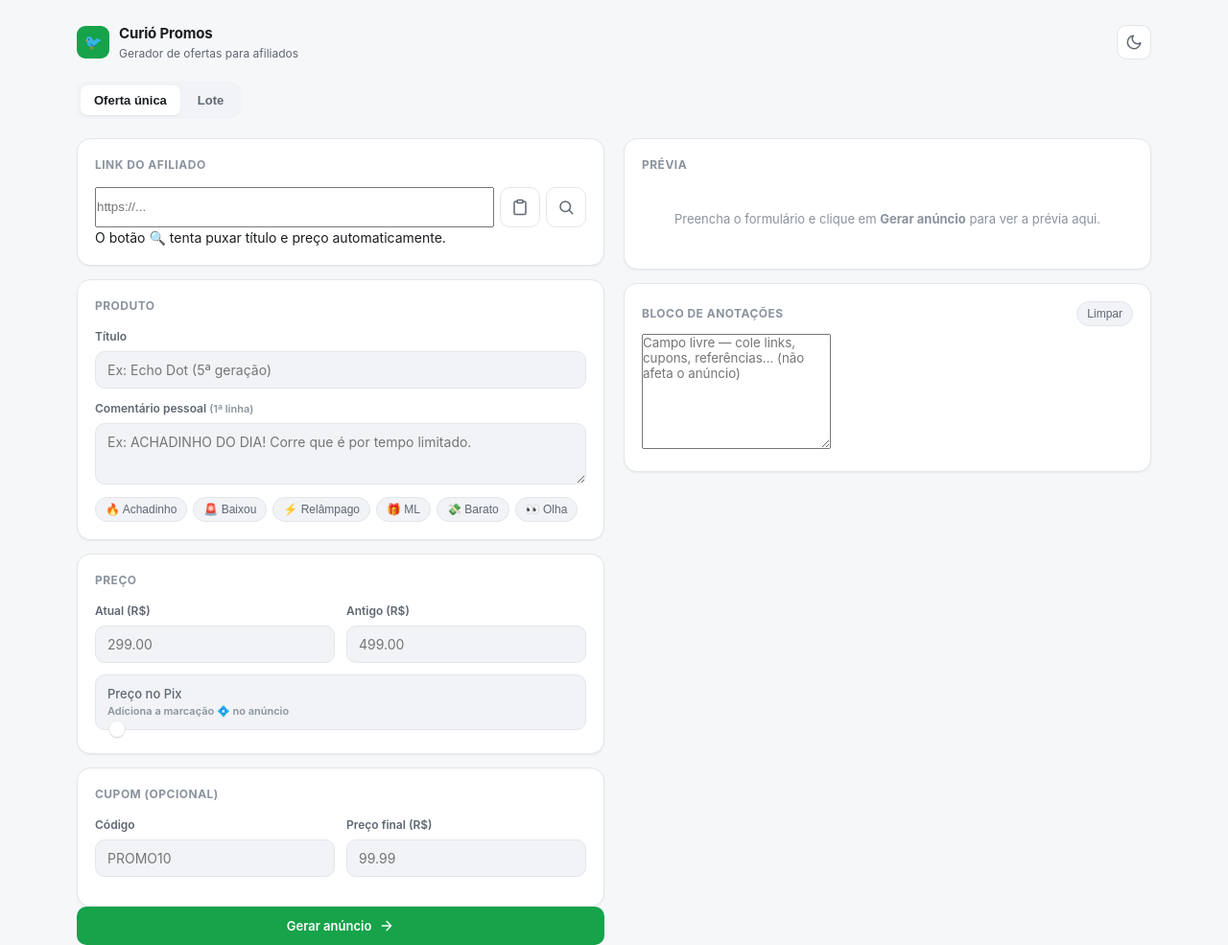
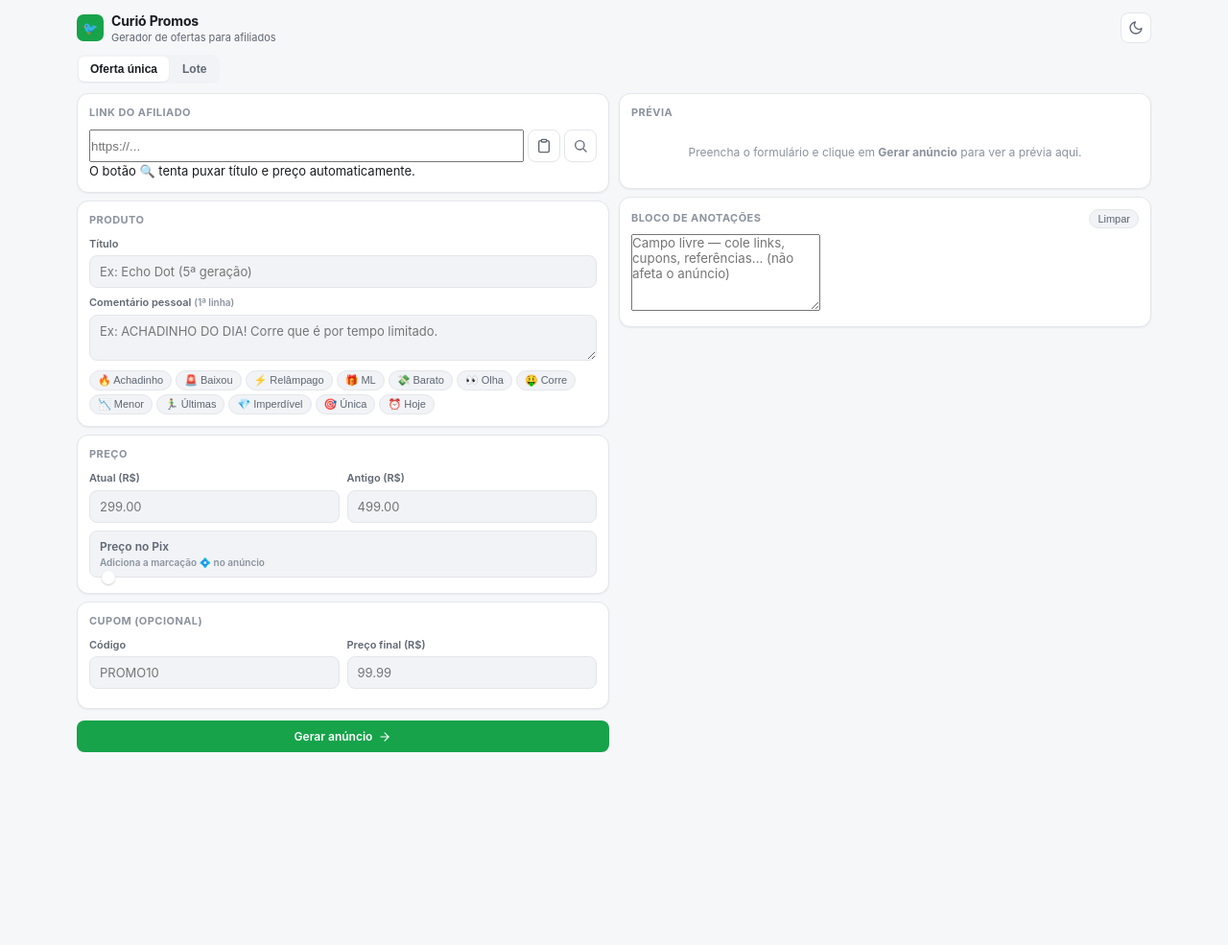
Before and after one commit to diegoflpe/curiopromos, a plain HTML site: page index.html in a window 1280 px wide. Shown: the whole page at 96% size. After the commit the page ends 800 px from the top, so only its background shows below. Drawn offline with nearby package versions, Linux system fonts and the light colour scheme.

Commit message:
Update index.html

```diff
--- a/index.html
+++ b/index.html
@@ -22,13 +22,10 @@
     --danger: #dc2626;
     --whatsapp: #25D366;
     --pix: #0ea5a4;
-    --purple: #7c3aed;
-    --orange: #ea580c;
-    --radius: 10px;
-    --radius-lg: 14px;
+    --radius: 8px;
+    --radius-lg: 12px;
     --shadow-sm: 0 1px 2px rgba(15,23,42,.06);
-    --shadow: 0 4px 16px rgba(15,23,42,.06);
-    --transition: 150ms ease;
+    --transition: 120ms ease;
   }
   [data-theme="dark"] {
     --bg: #0f1115;
@@ -43,7 +40,6 @@
     --primary-hover: #16a34a;
     --primary-fg: #06210f;
     --shadow-sm: 0 1px 2px rgba(0,0,0,.4);
-    --shadow: 0 4px 20px rgba(0,0,0,.5);
   }
 
   * { box-sizing: border-box; margin: 0; padding: 0; }
@@ -52,9 +48,9 @@
     font-family: -apple-system, BlinkMacSystemFont, 'Segoe UI', Roboto, sans-serif;
     background: var(--bg);
     color: var(--text);
-    font-size: 14px;
-    line-height: 1.5;
-    padding: 24px 16px 64px;
+    font-size: 13px;
+    line-height: 1.4;
+    padding: 12px;
     -webkit-font-smoothing: antialiased;
   }
 
@@ -63,46 +59,46 @@
   .app-grid {
     display: grid;
     grid-template-columns: minmax(0, 1fr);
-    gap: 20px;
+    gap: 10px;
   }
-  @media (min-width: 960px) {
+  @media (min-width: 900px) {
     .app-grid { grid-template-columns: minmax(0, 1fr) minmax(0, 1fr); align-items: start; }
-    .col-preview { position: sticky; top: 20px; }
+    .col-preview { position: sticky; top: 10px; }
   }
 
   /* ============ HEADER ============ */
   .topbar {
     display: flex; align-items: center; justify-content: space-between;
-    gap: 12px; margin-bottom: 20px;
+    gap: 10px; margin-bottom: 10px;
   }
-  .brand { display: flex; align-items: center; gap: 10px; }
+  .brand { display: flex; align-items: center; gap: 8px; }
   .brand-mark {
-    width: 34px; height: 34px; border-radius: 9px;
+    width: 28px; height: 28px; border-radius: 7px;
     background: var(--primary); color: var(--primary-fg);
-    display: grid; place-items: center; font-weight: 700; font-size: 15px;
+    display: grid; place-items: center; font-weight: 700; font-size: 13px;
   }
-  .brand-text h1 { font-size: 15px; font-weight: 700; letter-spacing: -.01em; }
-  .brand-text p { font-size: 12px; color: var(--text-muted); }
+  .brand-text h1 { font-size: 14px; font-weight: 700; letter-spacing: -.01em; }
+  .brand-text p { font-size: 11px; color: var(--text-muted); }
 
   .icon-btn {
     display: inline-flex; align-items: center; justify-content: center;
-    width: 36px; height: 36px; border-radius: var(--radius);
+    width: 32px; height: 32px; border-radius: var(--radius);
     border: 1px solid var(--border); background: var(--surface);
     color: var(--text-muted); cursor: pointer; transition: var(--transition);
   }
   .icon-btn:hover { background: var(--surface-2); color: var(--text); }
-  .icon-btn svg { width: 18px; height: 18px; }
+  .icon-btn svg { width: 16px; height: 16px; }
 
   /* ============ TABS ============ */
   .tabs {
-    display: inline-flex; gap: 4px; padding: 4px;
+    display: inline-flex; gap: 2px; padding: 2px;
     background: var(--surface-2); border-radius: var(--radius);
-    margin-bottom: 20px;
+    margin-bottom: 10px;
   }
   .tab {
-    padding: 8px 14px; border-radius: 7px; border: none;
+    padding: 6px 12px; border-radius: 6px; border: none;
     background: transparent; color: var(--text-muted);
-    font-size: 13px; font-weight: 600; cursor: pointer;
+    font-size: 12px; font-weight: 600; cursor: pointer;
     transition: var(--transition);
   }
   .tab.active { background: var(--surface); color: var(--text); box-shadow: var(--shadow-sm); }
@@ -113,53 +109,52 @@
     background: var(--surface);
     border: 1px solid var(--border);
     border-radius: var(--radius-lg);
-    padding: 18px;
+    padding: 12px;
     box-shadow: var(--shadow-sm);
   }
-  .card + .card { margin-top: 14px; }
+  .card + .card { margin-top: 8px; }
   .card-header {
     display: flex; align-items: center; justify-content: space-between;
-    margin-bottom: 14px; gap: 8px;
+    margin-bottom: 10px; gap: 8px;
   }
   .card-title {
-    font-size: 12px; font-weight: 700; letter-spacing: .04em;
+    font-size: 11px; font-weight: 700; letter-spacing: .04em;
     text-transform: uppercase; color: var(--text-subtle);
   }
 
   /* ============ FORM ============ */
-  .field { margin-bottom: 12px; }
+  .field { margin-bottom: 8px; }
   .field:last-child { margin-bottom: 0; }
   .field label {
-    display: block; font-size: 12px; font-weight: 600;
-    color: var(--text-muted); margin-bottom: 6px;
+    display: block; font-size: 11px; font-weight: 600;
+    color: var(--text-muted); margin-bottom: 4px;
   }
   .field input, .field textarea {
-    width: 100%; padding: 10px 12px;
+    width: 100%; padding: 8px 10px;
     background: var(--surface-2); border: 1px solid var(--border);
     border-radius: var(--radius); color: var(--text);
-    font-size: 14px; font-family: inherit; outline: none;
+    font-size: 13px; font-family: inherit; outline: none;
     transition: var(--transition);
   }
   .field input:hover, .field textarea:hover { border-color: var(--border-strong); }
   .field input:focus, .field textarea:focus {
     border-color: var(--primary);
-    box-shadow: 0 0 0 3px color-mix(in srgb, var(--primary) 20%, transparent);
+    box-shadow: 0 0 0 2px color-mix(in srgb, var(--primary) 20%, transparent);
   }
-  .field textarea { resize: vertical; min-height: 64px; }
-  .field .hint { font-size: 11px; color: var(--text-subtle); margin-top: 5px; }
+  .field textarea { resize: vertical; min-height: 48px; }
+  .field .hint { font-size: 10px; color: var(--text-subtle); margin-top: 3px; }
 
-  .row { display: grid; grid-template-columns: 1fr 1fr; gap: 12px; }
-  @media (max-width: 480px) { .row { grid-template-columns: 1fr; } }
-
-  .input-btn-group { display: flex; gap: 6px; }
-  .input-btn-group input { flex: 1; }
-  .input-btn-group .icon-btn { height: 42px; width: 42px; flex-shrink: 0; }
+  /* FIX: Campo do link não estoura */
+  .row { display: grid; grid-template-columns: minmax(0, 1fr) minmax(0, 1fr); gap: 8px; }
+  .input-btn-group { display: flex; gap: 4px; }
+  .input-btn-group input { flex: 1; min-width: 0; }
+  .input-btn-group .icon-btn { height: 34px; width: 34px; flex-shrink: 0; }
 
   /* ============ STORE BADGE ============ */
   .badge {
     display: inline-flex; align-items: center; gap: 4px;
-    padding: 2px 8px; border-radius: 20px;
-    font-size: 11px; font-weight: 600; line-height: 1.4;
+    padding: 2px 6px; border-radius: 12px;
+    font-size: 10px; font-weight: 600; line-height: 1.4;
   }
   .badge.shopee { background: #fee2e2; color: #b91c1c; }
   .badge.ml     { background: #fef3c7; color: #92400e; }
@@ -169,54 +164,55 @@
   [data-theme="dark"] .badge.amazon { background: #431407; color: #fdba74; }
 
   /* ============ CHIPS ============ */
-  .chips { display: flex; flex-wrap: wrap; gap: 6px; margin-top: 8px; }
+  .chips { display: flex; flex-wrap: wrap; gap: 4px; margin-top: 6px; }
   .chip {
-    padding: 5px 10px; border-radius: 20px;
+    padding: 3px 8px; border-radius: 12px;
     background: var(--surface-2); border: 1px solid var(--border);
-    color: var(--text-muted); font-size: 12px; cursor: pointer;
+    color: var(--text-muted); font-size: 11px; cursor: pointer;
     transition: var(--transition);
   }
   .chip:hover { border-color: var(--primary); color: var(--primary); }
 
-  /* ============ SWITCH PIX ============ */
+  /* FIX: Switch Pix */
   .switch-row {
     display: flex; align-items: center; justify-content: space-between;
-    padding: 10px 12px; background: var(--surface-2);
+    padding: 8px 10px; background: var(--surface-2);
     border: 1px solid var(--border); border-radius: var(--radius);
     cursor: pointer; user-select: none; transition: var(--transition);
+    margin-bottom: 8px;
   }
   .switch-row:hover { border-color: var(--border-strong); }
-  .switch-row .switch-label { font-size: 13px; font-weight: 500; }
-  .switch-row small { display: block; color: var(--text-subtle); font-size: 11px; }
+  .switch-row .switch-label { font-size: 12px; font-weight: 600; }
+  .switch-row small { display: block; color: var(--text-subtle); font-size: 10px; }
   .switch {
-    position: relative; width: 36px; height: 20px; flex-shrink: 0;
+    position: relative; width: 32px; height: 18px; flex-shrink: 0;
   }
   .switch input { position: absolute; opacity: 0; inset: 0; cursor: pointer; }
   .switch-track {
     position: absolute; inset: 0; background: var(--border-strong);
-    border-radius: 20px; transition: var(--transition);
+    border-radius: 18px; transition: var(--transition);
   }
   .switch-track::after {
     content: ''; position: absolute; top: 2px; left: 2px;
-    width: 16px; height: 16px; border-radius: 50%;
+    width: 14px; height: 14px; border-radius: 50%;
     background: #fff; transition: var(--transition);
     box-shadow: 0 1px 2px rgba(0,0,0,.2);
   }
   .switch input:checked + .switch-track { background: var(--pix); }
-  .switch input:checked + .switch-track::after { transform: translateX(16px); }
+  .switch input:checked + .switch-track::after { transform: translateX(14px); }
   .switch input:focus-visible + .switch-track {
-    box-shadow: 0 0 0 3px color-mix(in srgb, var(--pix) 30%, transparent);
+    box-shadow: 0 0 0 2px color-mix(in srgb, var(--pix) 30%, transparent);
   }
 
   /* ============ BUTTONS ============ */
   .btn {
     display: inline-flex; align-items: center; justify-content: center;
-    gap: 8px; padding: 11px 16px; border-radius: var(--radius);
-    border: 1px solid transparent; font-size: 13px; font-weight: 600;
+    gap: 6px; padding: 8px 12px; border-radius: var(--radius);
+    border: 1px solid transparent; font-size: 12px; font-weight: 600;
     font-family: inherit; cursor: pointer; transition: var(--transition);
     white-space: nowrap;
   }
-  .btn:focus-visible { outline: none; box-shadow: 0 0 0 3px color-mix(in srgb, var(--primary) 30%, transparent); }
+  .btn:focus-visible { outline: none; box-shadow: 0 0 0 2px color-mix(in srgb, var(--primary) 30%, transparent); }
   .btn-primary { background: var(--primary); color: var(--primary-fg); }
   .btn-primary:hover { background: var(--primary-hover); }
   .btn-secondary {
@@ -232,74 +228,80 @@
   }
   .btn-ghost:hover { color: var(--text); border-color: var(--border-strong); }
   .btn-block { width: 100%; }
-  .btn svg { width: 16px; height: 16px; }
+  .btn svg { width: 14px; height: 14px; }
 
-  .actions { display: flex; gap: 8px; flex-wrap: wrap; margin-top: 12px; }
-  .actions .btn { flex: 1; min-width: 130px; }
+  .actions { display: flex; gap: 6px; flex-wrap: wrap; margin-top: 8px; }
+  .actions .btn { flex: 1; min-width: 100px; }
+
+  /* FIX: Botão gerar com respiro */
+  .generate-wrap {
+    margin-top: 12px;
+    margin-bottom: 4px;
+  }
 
   /* ============ RESULT ============ */
-  .result { display: none; margin-top: 18px; }
+  .result { display: none; margin-top: 10px; }
   .result.visible { display: block; }
   .result pre {
     background: var(--surface-2); border: 1px solid var(--border);
-    border-radius: var(--radius); padding: 14px;
+    border-radius: var(--radius); padding: 10px;
     font-family: ui-monospace, 'SF Mono', Consolas, monospace;
-    font-size: 12.5px; line-height: 1.6; color: var(--text);
+    font-size: 11px; line-height: 1.5; color: var(--text);
     white-space: pre-wrap; word-break: break-word;
-    max-height: 320px; overflow-y: auto;
+    max-height: 260px; overflow-y: auto;
   }
 
   /* ============ NOTES ============ */
-  .notes { margin-top: 18px; }
+  .notes { margin-top: 8px; }
   .notes-head {
     display: flex; align-items: center; justify-content: space-between;
-    margin-bottom: 8px;
+    margin-bottom: 6px;
   }
   .notes-head .card-title { margin: 0; }
-  .notes textarea { min-height: 120px; font-family: inherit; }
+  .notes textarea { min-height: 80px; font-family: inherit; }
 
   /* ============ BATCH ============ */
   .progress {
-    margin-top: 14px; padding: 12px;
+    margin-top: 10px; padding: 10px;
     background: var(--surface-2); border-radius: var(--radius);
     display: none;
   }
   .progress.visible { display: block; }
   .progress-head {
     display: flex; justify-content: space-between;
-    font-size: 12px; color: var(--text-muted); margin-bottom: 8px;
+    font-size: 11px; color: var(--text-muted); margin-bottom: 6px;
   }
   .progress-bar {
-    height: 6px; background: var(--border);
-    border-radius: 3px; overflow: hidden;
+    height: 4px; background: var(--border);
+    border-radius: 2px; overflow: hidden;
   }
   .progress-fill {
     height: 100%; background: var(--primary);
     width: 0; transition: width 200ms ease;
   }
-  .batch-list { margin-top: 14px; max-height: 480px; overflow-y: auto; }
+  .batch-list { margin-top: 10px; max-height: 400px; overflow-y: auto; }
   .batch-item {
-    padding: 12px; border-radius: var(--radius);
+    padding: 10px; border-radius: var(--radius);
     background: var(--surface-2); border-left: 3px solid var(--primary);
-    margin-bottom: 8px;
+    margin-bottom: 6px;
   }
   .batch-item.error { border-left-color: var(--danger); }
-  .batch-item-title { font-weight: 600; font-size: 13px; margin-bottom: 6px; }
+  .batch-item-title { font-weight: 600; font-size: 12px; margin-bottom: 4px; }
   .batch-item-text {
-    font-size: 12px; color: var(--text-muted);
-    white-space: pre-wrap; max-height: 80px; overflow-y: auto;
+    font-size: 11px; color: var(--text-muted);
+    white-space: pre-wrap; max-height: 60px; overflow-y: auto;
     font-family: ui-monospace, monospace;
   }
-  .batch-item-actions { display: flex; gap: 6px; margin-top: 8px; }
-  .batch-item-actions .btn { padding: 6px 10px; font-size: 11px; flex: 1; min-width: auto; }
+  .batch-item-actions { display: flex; gap: 4px; margin-top: 6px; }
+  .batch-item-actions .btn { padding: 4px 8px; font-size: 10px; flex: 1; min-width: auto; }
 
   /* ============ TOAST ============ */
   .toast {
-    position: fixed; bottom: 24px; left: 50%;
+    position: fixed; bottom: 16px; left: 50%;
     transform: translateX(-50%) translateY(80px);
     background: var(--text); color: var(--bg);
-    padding: 10px 18px; border-radius: 24px;
-    font-size: 13px; font-weight: 600;
+    padding: 8px 16px; border-radius: 20px;
+    font-size: 12px; font-weight: 600;
     box-shadow: 0 8px 24px rgba(0,0,0,.2);
     opacity: 0; pointer-events: none;
     transition: transform 200ms ease, opacity 200ms ease;
@@ -310,7 +312,7 @@
 
   /* ============ LOADING ============ */
   .spinner {
-    width: 14px; height: 14px; border-radius: 50%;
+    width: 12px; height: 12px; border-radius: 50%;
     border: 2px solid currentColor; border-top-color: transparent;
     animation: spin .7s linear infinite; display: inline-block;
   }
@@ -414,7 +416,7 @@
         </div>
         <div class="field">
           <label for="comentario">Comentário pessoal <span class="hint" style="display:inline">(1ª linha)</span></label>
-          <textarea id="comentario" rows="2" placeholder="Ex: ACHADINHO DO DIA! Corre que é por tempo limitado."></textarea>
+          <textarea id="comentario" rows="1" placeholder="Ex: ACHADINHO DO DIA! Corre que é por tempo limitado."></textarea>
           <div class="chips">
             <button class="chip" onclick="usarTemplate('🔥 ACHADINHO DO DIA! Corre que é por tempo limitado!')">🔥 Achadinho</button>
             <button class="chip" onclick="usarTemplate('🚨 PREÇO BAIXOU! Aproveita agora!')">🚨 Baixou</button>
@@ -422,6 +424,12 @@
             <button class="chip" onclick="usarTemplate('🎁 ACHADO NO MERCADO LIVRE!')">🎁 ML</button>
             <button class="chip" onclick="usarTemplate('💸 TÁ DE GRAÇA! Olha esse preço!')">💸 Barato</button>
             <button class="chip" onclick="usarTemplate('👀 OLHA ISSO! Que oportunidade!')">👀 Olha</button>
+            <button class="chip" onclick="usarTemplate('🤑 CORRE QUE TÁ ACABANDO!')">🤑 Corre</button>
+            <button class="chip" onclick="usarTemplate('📉 MENOR PREÇO DOS ÚLTIMOS DIAS!')">📉 Menor</button>
+            <button class="chip" onclick="usarTemplate('🏃‍♂️ ÚLTIMAS UNIDADES! Garanta a sua!')">🏃‍♂️ Últimas</button>
+            <button class="chip" onclick="usarTemplate('💎 OFERTA IMPERDÍVEL!')">💎 Imperdível</button>
+            <button class="chip" onclick="usarTemplate('🎯 OPORTUNIDADE ÚNICA!')">🎯 Única</button>
+            <button class="chip" onclick="usarTemplate('⏰ É SÓ HOJE! Não perca!')">⏰ Hoje</button>
           </div>
         </div>
       </div>
@@ -468,10 +476,13 @@
         </div>
       </div>
 
-      <button class="btn btn-primary btn-block" onclick="gerarAnuncio()">
-        Gerar anúncio
-        <svg viewBox="0 0 24 24" fill="none" stroke="currentColor" stroke-width="2" stroke-linecap="round"><path d="M5 12h14M12 5l7 7-7 7"/></svg>
-      </button>
+      <!-- FIX: Respiro no botão Gerar -->
+      <div class="generate-wrap">
+        <button class="btn btn-primary btn-block" onclick="gerarAnuncio()">
+          Gerar anúncio
+          <svg viewBox="0 0 24 24" fill="none" stroke="currentColor" stroke-width="2" stroke-linecap="round"><path d="M5 12h14M12 5l7 7-7 7"/></svg>
+        </button>
+      </div>
     </div>
 
     <!-- COLUNA DIREITA: PREVIEW -->
@@ -501,7 +512,7 @@
             </button>
           </div>
         </div>
-        <div id="emptyState" style="padding:24px 0;text-align:center;color:var(--text-subtle);font-size:13px">
+        <div id="emptyState" style="padding:16px 0;text-align:center;color:var(--text-subtle);font-size:12px">
           Preencha o formulário e clique em <strong>Gerar anúncio</strong> para ver a prévia aqui.
         </div>
       </div>
@@ -523,7 +534,7 @@
       <div class="card-header"><span class="card-title">Links em lote</span></div>
       <div class="field">
         <label for="linksLote">Um link por linha</label>
-        <textarea id="linksLote" rows="6" placeholder="https://mercadolivre.com/sec/abc123&#10;https://shopee.com.br/...&#10;https://amazon.com.br/..."></textarea>
+        <textarea id="linksLote" rows="4" placeholder="https://mercadolivre.com/sec/abc123&#10;https://shopee.com.br/...&#10;https://amazon.com.br/..."></textarea>
         <p class="hint">Tentaremos buscar título e preço automaticamente em cada link.</p>
       </div>
       <div class="field">
@@ -592,7 +603,7 @@ function mudarTab(tab, el) {
   document.getElementById('tabLote').classList.toggle('hidden', tab !== 'lote');
 }
 
-function togglePix() { /* feedback visual já é feito via CSS */ }
+function togglePix() { /* CSS cuida do visual */ }
 
 /* ---------- DETECTAR LOJA ---------- */
 function detectarLoja(link = null) {
```
